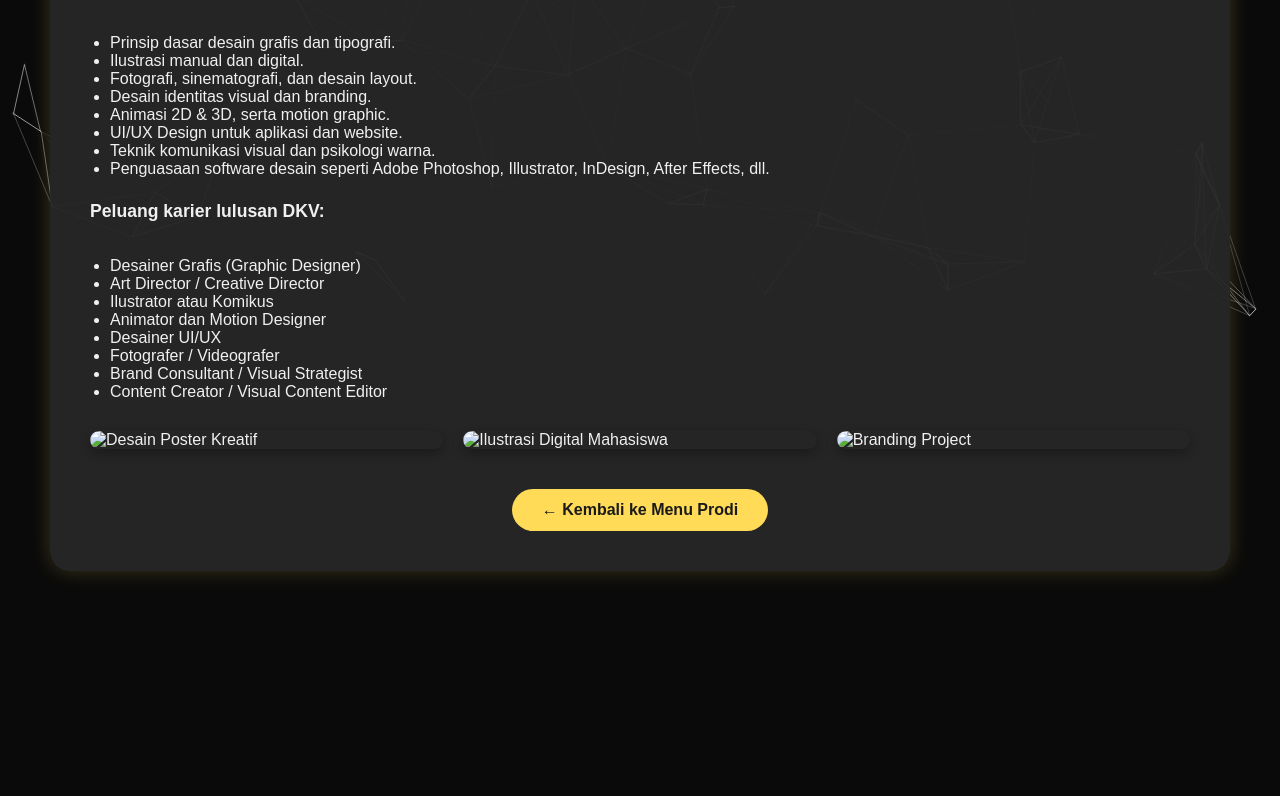
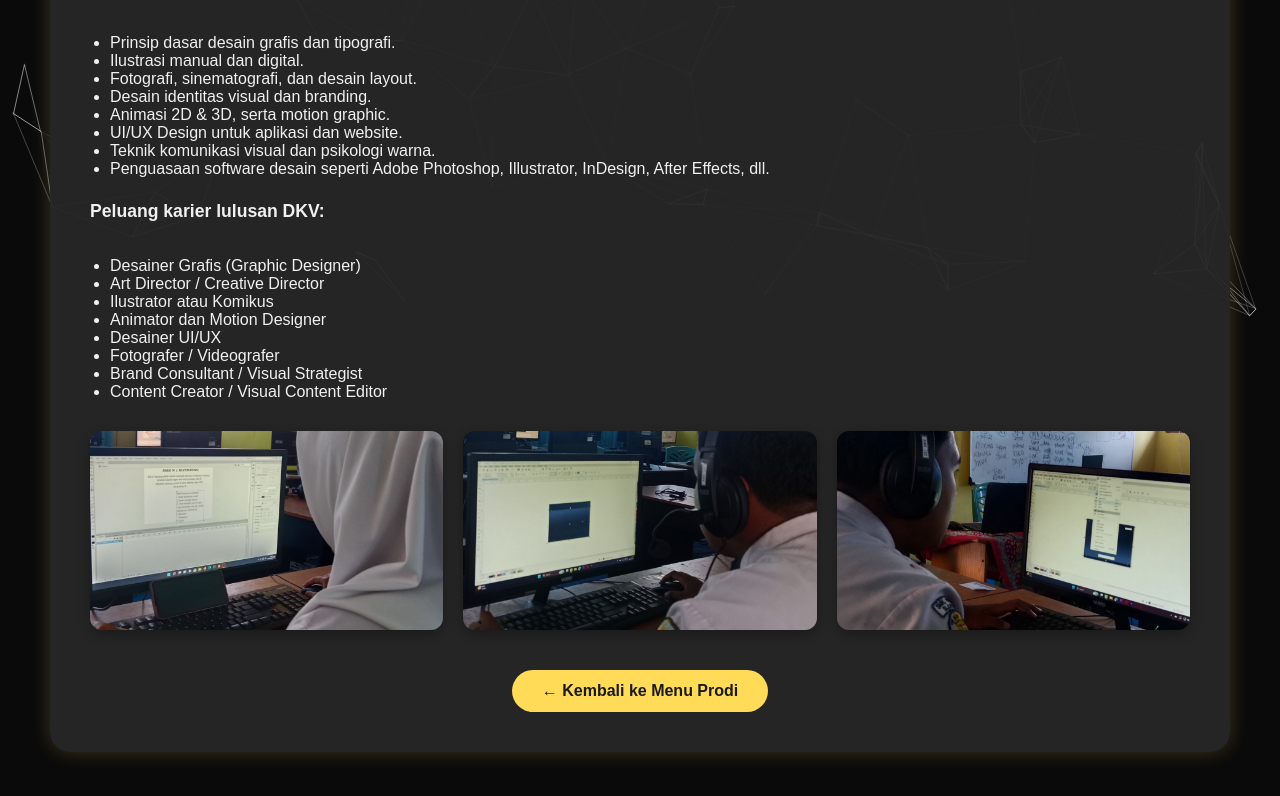
Before and after one commit to akimm6/Skansasi-web-statis-, a plain HTML site: page dkv.html in a window 1280 px wide. Shown: the part 481-1277 px from the top of the page. Before the commit the page ends 1132 px from the top, so only its background shows below. Drawn offline with nearby package versions, Linux system fonts and the light colour scheme.

Commit message:
Update dkv.html

```diff
--- a/dkv.html
+++ b/dkv.html
@@ -144,9 +144,9 @@
     </ul>
 
     <div class="images">
-      <img src="img/dkv1.jpg" alt="Desain Poster Kreatif">
-      <img src="img/dkv2.jpg" alt="Ilustrasi Digital Mahasiswa">
-      <img src="img/dkv3.jpg" alt="Branding Project">
+      <img src="dkv1.jpg" alt="Desain Poster Kreatif">
+      <img src="dkv2.jpg" alt="Ilustrasi Digital Mahasiswa">
+      <img src="dkv3.jpg" alt="Branding Project">
     </div>
 
     <button class="back-btn" onclick="location.href='prodi.html'">
```
